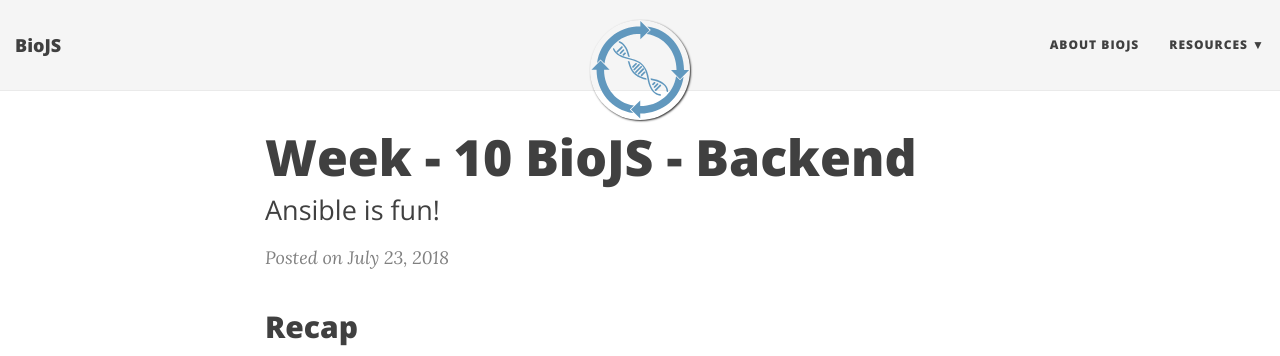
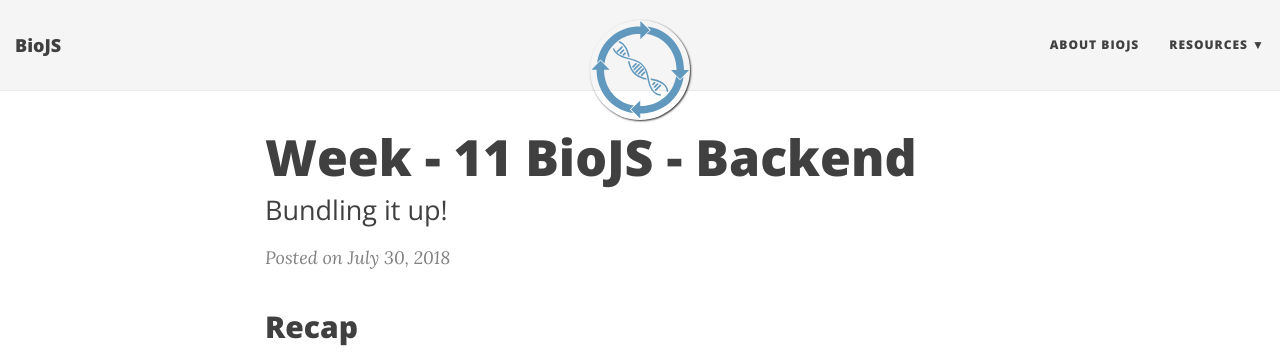
Before and after one commit to biojs/biojs.github.io, a Jekyll site: the page built from _posts/2018-07-30-week-11-backend.md, in a window 1280 px wide and 900 px high. Shown: the top 356 px of the window. Built offline with Jekyll 4.4.1, drawn with Linux system fonts in a browser that asks for light colours; nearby versions of some CDN libraries.

Commit message:
Modified week 10

```diff
--- a/_posts/2018-07-23-week-10-backend.md
+++ b/_posts/2018-07-30-week-11-backend.md
@@ -1,7 +1,7 @@
 ---
 layout: post
-title: Week - 10 BioJS - Backend
-subtitle: Ansible is fun!
+title: Week - 11 BioJS - Backend
+subtitle: Bundling it up!
 tags: [biojs, backend, GSoC, "Summer of Code"]
 ---
 
```
